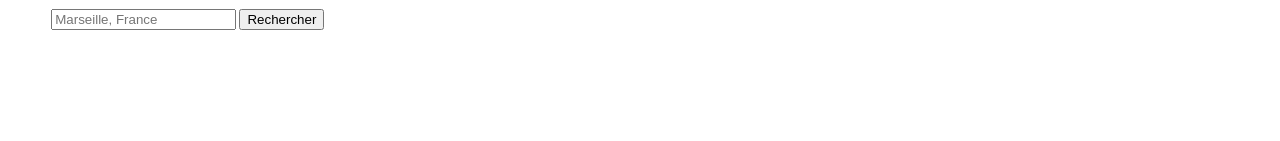
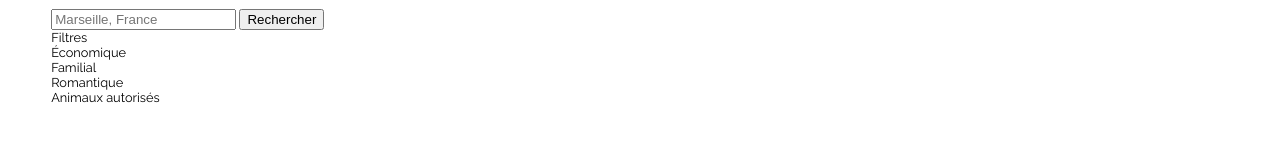
Before and after one commit to elisa34/cpm2_2021_p1_front_gest, a plain HTML site: page index.html in a window 1280 px wide. Shown: the part 135-276 px from the top of the page. Drawn offline with Linux system fonts and the light colour scheme.

Commit message:
ajout de la classe filtre avec les noms des filtres en html

```diff
--- a/index.html
+++ b/index.html
@@ -37,3 +37,23 @@
             <i class="fas fa-search"></i>
         </button>
     </form>
+
+    <div class="filtres">
+        <span>Filtres</span>
+        <div>
+                <i class="fas fa-money-bill-wave icon"></i>
+                <span class="descriptionfiltre">Économique</span>
+        </div>
+        <div>
+                <i class="fas fa-child icon"></i>
+                <span class="descriptionfiltre">Familial</span>
+        </div>
+        <div>
+                <i class="fas fa-heart icon"></i>
+                <span class="descriptionfiltre">Romantique</span>
+        </div>
+        <div>
+                <i class="fas fa-dog icon"></i>
+                <span class="descriptionfiltre">Animaux autorisés</span>
+        </div>
+    </div>
```
